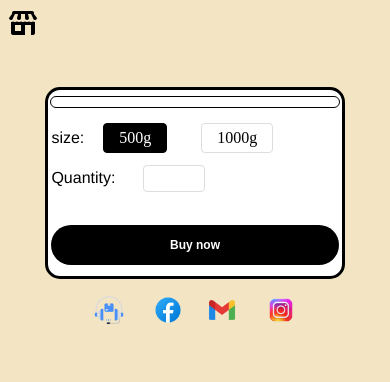
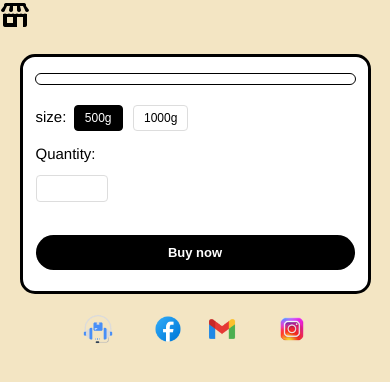
Before and after one commit to Ykcodex1001/ecomarket, a plain HTML site: page commande.html in a window 390 px wide. Drawn offline with Linux system fonts and the light colour scheme.

Commit message:
Update command.css

```diff
--- a/css/command.css
+++ b/css/command.css
@@ -1,106 +1,153 @@
-:root{
-  --bgbutton:black;
-  --text-color:white;
-  --bdcolor:#f3e5c3;
-  --label:#ddd;
+:root {
+  --bgbutton: black;
+  --text-color: white;
+  --bdcolor: #f3e5c3;
+  --label: #ddd;
 }
-  button{
+
+body {
+  background-color: var(--bdcolor);
+  margin: 0;
+  padding: 0;
+  font-family: 'Arial', sans-serif;
+}
+
+
+button {
   width: 100%;
   border: none;
-  background:var(--bgbutton);
+  background: var(--bgbutton);
   border-radius: 99px;
-  padding:13px 50px;
-  color:var(--text-color);
-  font-weight:bold;
-  font-size: 12px;
+  padding: 13px 50px;
+  color: var(--text-color);
+  font-weight: bold;
+  font-size: 14px;
   margin-bottom: 8px;
+  cursor: pointer;
 }
-table{
- background-color:var(--text-color);
- margin-top: 12%;
- margin-bottom: auto;
- margin-right: auto;
- margin-left: auto;
- border-radius:15px;
- width: 250px;
- border: 3px solid var(--bgbutton);
+
+table {
+  background-color: var(--text-color);
+  margin: 12% auto;
+  border-radius: 15px;
+  width: 300px;
+  border: 3px solid var(--bgbutton);
+  padding: 10px;
+}
 
 
-}
-body{
-  background-color:var(--bdcolor);
-}
-.img{
+.img {
   height: 200px;
   width: 200px;
-  margin-left:20px;
+  margin: 0 auto;
+  display: block;
 }
-.weight label{
+
+
+.weight label {
   display: inline-block;
   padding: 5px 15px;
-  margin: 0 15px;
+  margin: 0 5px;
   cursor: pointer;
   border: 1px solid var(--label);
   border-radius: 4px;
   transition: all 0.3s;
+  font-size: 14px;
 }
+
 .weight input[type="checkbox"] {
   position: absolute;
   opacity: 0;
   z-index: -1;
+}
 
-}
-.weight input[type="checkbox"]:checked+label {
+.weight input[type="checkbox"]:checked + label {
   background-color: var(--bgbutton);
   color: var(--text-color);
   border-color: var(--bgbutton);
 }
+
+
 .quantity {
   margin-bottom: 25px;
   display: flex;
   align-items: center;
+  justify-content: space-between;
 }
-.quantity input{
-  width: 50px;
+
+.quantity input {
+  width: 60px;
   padding: 5px;
-  margin-left: 28px;
-  margin-top:8px ;
   text-align: center;
   border: 1px solid var(--label);
   border-radius: 4px;
 }
-.s{
-  margin-top: 7px;
+
+
+.s, .d {
   text-align: center;
   font-family: 'Franklin Gothic Medium', 'Arial Narrow', Arial, sans-serif;
-  padding: 5px 0px;
+  padding: 5px 0;
+  font-size: 15px;
 }
-.d{
-  margin-top: 7px;
-  text-align: center;
-  font-family: 'Franklin Gothic Medium', 'Arial Narrow', Arial, sans-serif;
-  padding: 5px 0px;
+
+.d {
   border: 1px solid var(--bgbutton);
   border-radius: 15px;
+  margin-top: 7px;
 }
-.hide{
-  color:red;
-  font-size:14px;
+
+
+.hide {
+  color: red;
+  font-size: 14px;
   margin: 0;
   padding: 0;
 }
-.readonly{
+
+
+.readonly {
   background: none;
   border: none;
   text-align: center;
-  font-family: 'Franklin Gothic Medium', 'Arial Narrow', Arial, sans-serif;
-  font-size:medium;
+  font-size: medium;
+}
 
 
+nav p a img {
+  margin: 0 10px;
 }
- @media (max-width: 600px) {
-    table{
-        width: 80%;
-        height: auto;
-    }
- }
+
+
+@media (max-width: 600px) {
+  table {
+    width: 90%;
+    margin: 20px auto;
+  }
+
+  .img {
+    width: 150px;
+    height: 150px;
+  }
+
+  .weight label {
+    margin: 5px 3px;
+    font-size: 12px;
+    padding: 5px 10px;
+  }
+
+  .quantity {
+    flex-direction: column;
+    align-items: flex-start;
+  }
+
+  .quantity input {
+    margin-top: 8px;
+    margin-left: 0;
+  }
+
+  button {
+    font-size: 13px;
+    padding: 10px 30px;
+  }
+}
```
